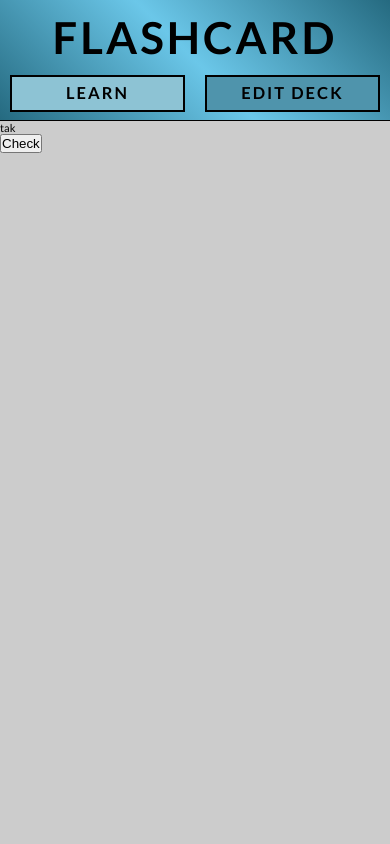
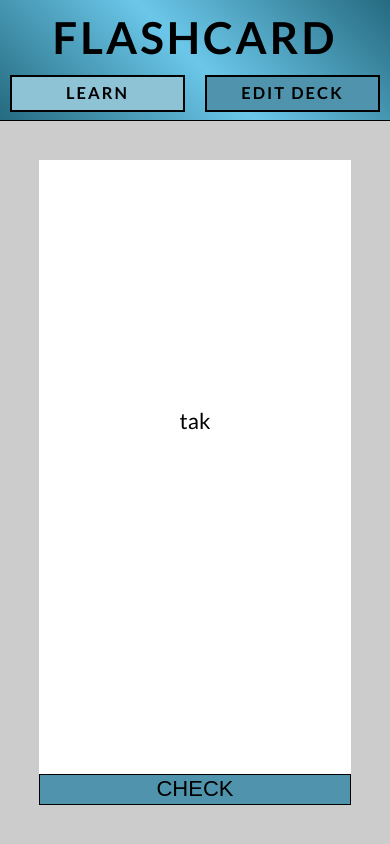
Before and after one commit to dawid-fulmes/flashcards, a React (Create React App) app: page / in a window 390 px wide. Built offline with nearby package versions, Linux system fonts and the light colour scheme.

Commit message:
Add responsive styles for Learn.js

```diff
--- a/src/components/Learn/CurrentCard.js
+++ b/src/components/Learn/CurrentCard.js
@@ -22,8 +22,8 @@ class CurrentCard extends Component {
         )
         const CorrectWrongButtons = (
             <>
-                <button onClick={handleCorrectClick}>Wrong</button>
-                <button onClick={handleCorrectClick}>Correct</button>
+                <button onClick={handleCorrectClick} className="wrong">Wrong</button>
+                <button onClick={handleCorrectClick} className="correct">Correct</button>
             </>
         )
         return (
--- a/src/style/Learn.scss
+++ b/src/style/Learn.scss
@@ -0,0 +1,53 @@
+.learn {
+    display: flex;
+    flex-direction: column;
+    flex-grow: 1;
+    padding: 10%;
+
+    @media (min-width: 500px) {
+        padding: 4% 10%;
+    }
+
+    .current-card {
+        flex-grow: 1;
+        background-color: #fff;
+        display: flex;
+        flex-direction: column;
+        justify-content: center;
+        align-items: center;
+
+        p {
+            display: flex;
+            align-items: center;
+            height: 15%;
+            font-size: 1.5rem;
+
+            &:first-child {
+                font-size: 2rem;
+            }
+        }
+    }
+
+    .buttons {
+        display: flex;
+        justify-content: space-between;
+
+        button {
+            flex-grow: 1;
+            font-size: 2rem;
+            line-height: 1.3;
+            text-transform: uppercase;
+            min-width: 50%;
+            border: 1px solid #000;
+            background-color: rgb(79, 148, 172);
+
+            &.wrong {
+                background-color: rgb(255, 25, 25);
+            }
+
+            &.correct {
+                background-color: rgb(25, 255, 25);
+            }
+        }
+    }
+}
```
